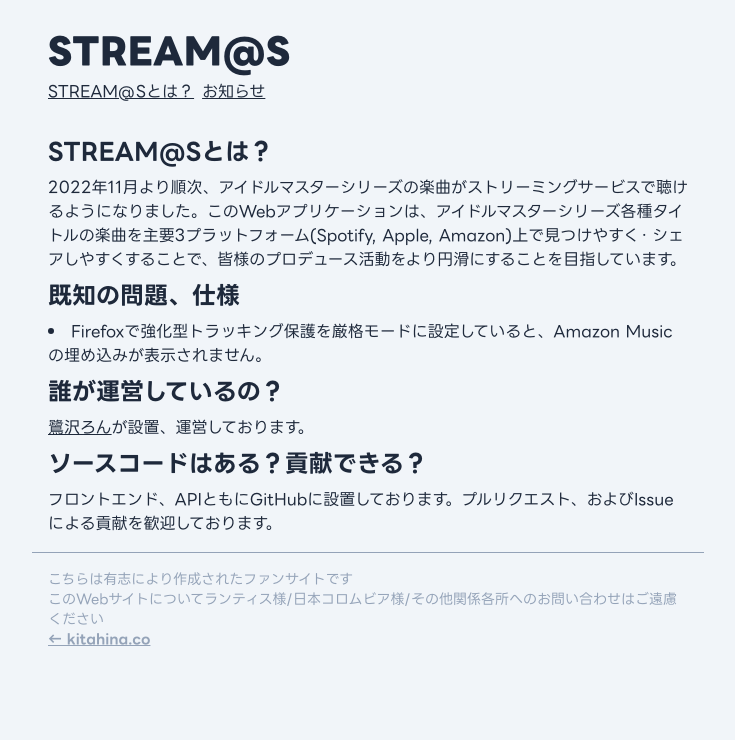
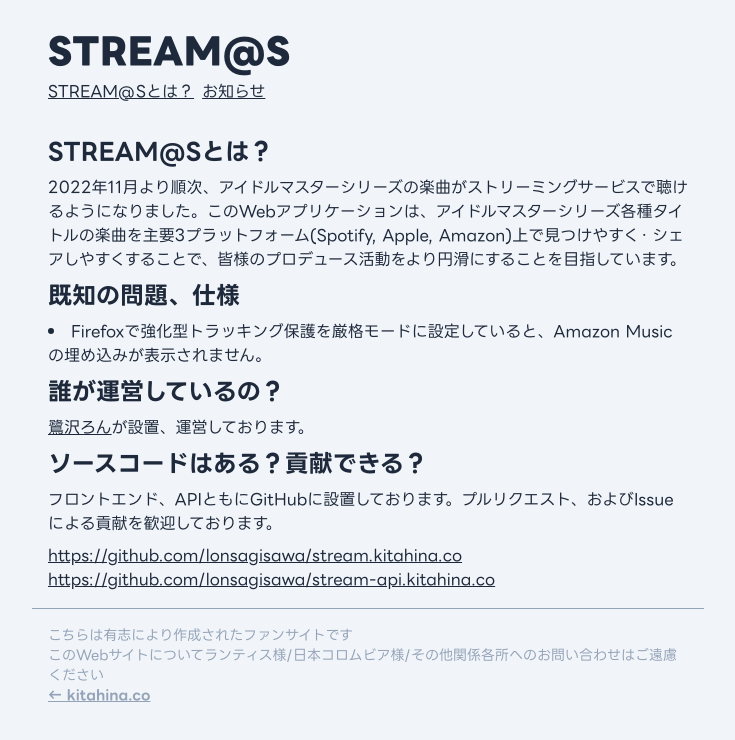
Before and after one commit to lonsagisawa/stream.kitahina.co, a Next.js app: page /about in a window 1280 px wide. Shown: the top 740 px of the page, without its empty margins (272-1007 px from the left). Built offline with nearby package versions, Linux system fonts and the light colour scheme.

Commit message:
source code is available

```diff
--- a/pages/about.tsx
+++ b/pages/about.tsx
@@ -41,6 +41,24 @@ const About = () => {
         <p className="my-2">
           フロントエンド、APIともにGitHubに設置しております。プルリクエスト、およびIssueによる貢献を歓迎しております。
         </p>
+        <ul>
+          <li>
+            <a
+              href="https://github.com/lonsagisawa/stream.kitahina.co"
+              className="underline"
+            >
+              https://github.com/lonsagisawa/stream.kitahina.co
+            </a>
+          </li>
+          <li>
+            <a
+              href="https://github.com/lonsagisawa/stream-api.kitahina.co"
+              className="underline"
+            >
+              https://github.com/lonsagisawa/stream-api.kitahina.co
+            </a>
+          </li>
+        </ul>
       </div>
     </>
   );
```
